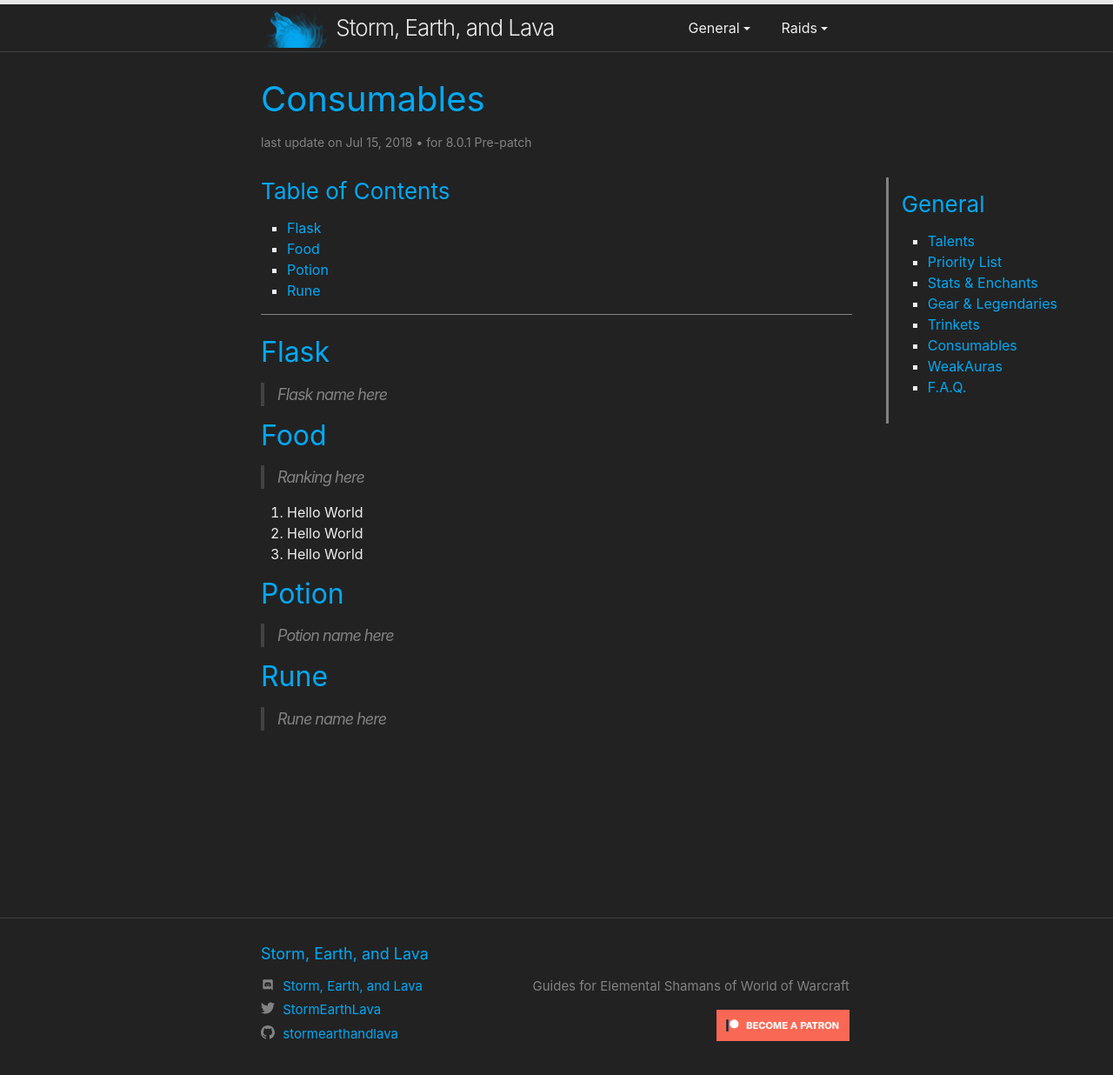
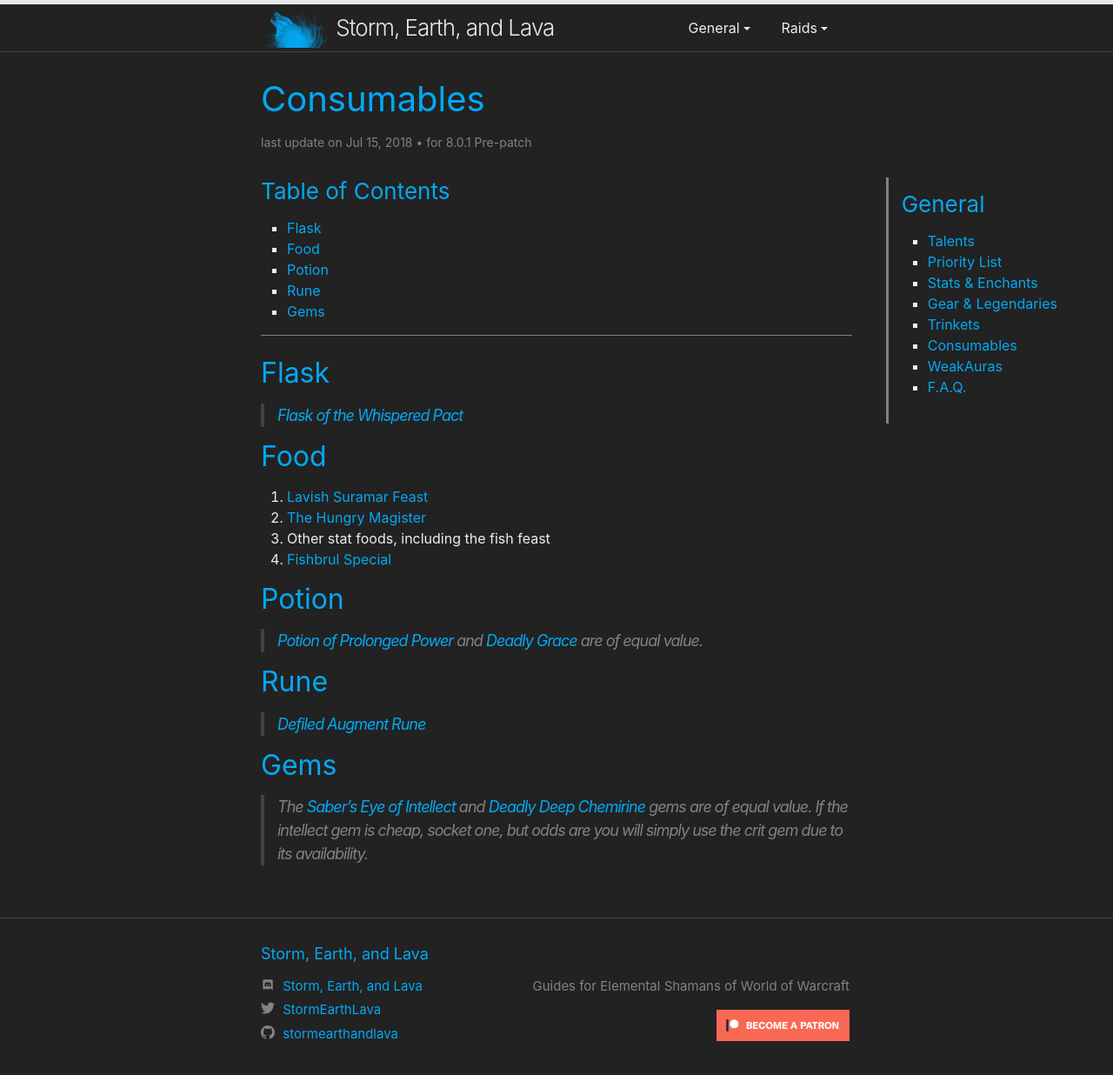
Before and after one commit to stormearthandlava/stormearthandlava.github.io, a Jekyll site: the page built from guide/general/consumables.md, in a window 1280 px wide and 1260 px high. Shown: the top 1236 px of the window at 87% size. Built offline with Jekyll 4.4.1, drawn with Linux system fonts in a browser that asks for light colours; a script that is not in the unit is left out.

Commit message:
Updated consumables

```diff
--- a/guide/general/consumables.md
+++ b/guide/general/consumables.md
@@ -6,17 +6,20 @@
 ---
 
 ## Flask
-> Flask name here
+> <a href="http://bfa.wowhead.com/g00/item=127847/flask-of-the-whispered-pact">Flask of the Whispered Pact</a>
 
 ## Food
-> Ranking here
-
-1. Hello World
-1. Hello World
-1. Hello World
+1. <a href="http://bfa.wowhead.com/item=133579/lavish-suramar-feast">Lavish Suramar Feast</a>
+1. <a href="http://bfa.wowhead.com/item=133570/the-hungry-magister">The Hungry Magister</a>
+1. Other stat foods, including the fish feast
+1. <a href="http://bfa.wowhead.com/item=133574/fishbrul-special">Fishbrul Special</a>
 
 ## Potion
-> Potion name here
+> <a href="http://bfa.wowhead.com/item=142117/potion-of-prolonged-power">Potion of Prolonged Power</a> and <a href="http://bfa.wowhead.com/item=127843/potion-of-deadly-grace">Deadly Grace</a> are of equal value.
 
 ## Rune
-> Rune name here
+> <a href="http://bfa.wowhead.com/item=140587/defiled-augment-rune">Defiled Augment Rune</a>
+
+## Gems
+
+> The <a href="http://bfa.wowhead.com/item=130248/sabers-eye-of-intellect">Saber's Eye of Intellect</a> and <a href="http://bfa.wowhead.com/item=151580/deadly-deep-chemirine">Deadly Deep Chemirine</a> gems are of equal value. If the intellect gem is cheap, socket one, but odds are you will simply use the crit gem due to its availability.
```
